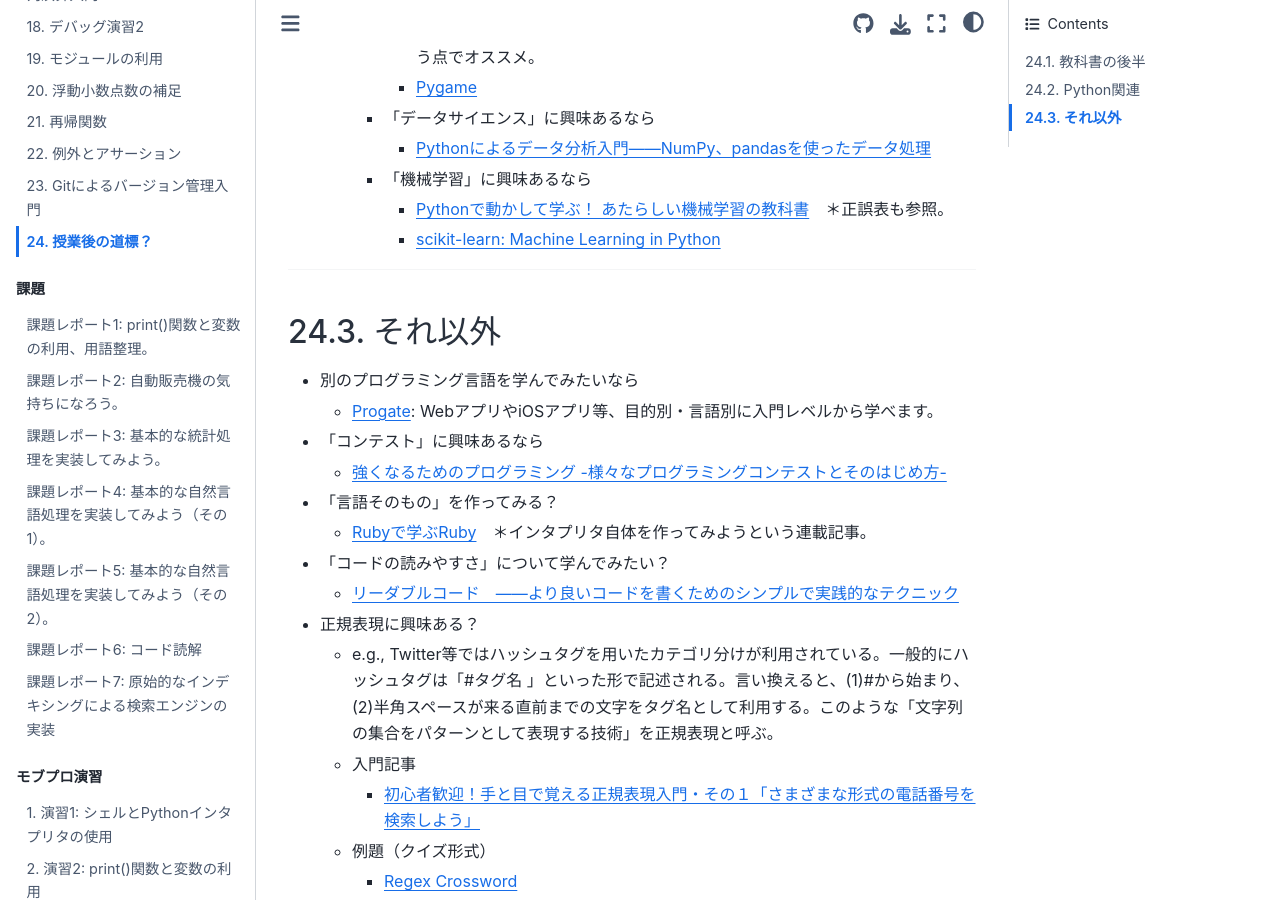
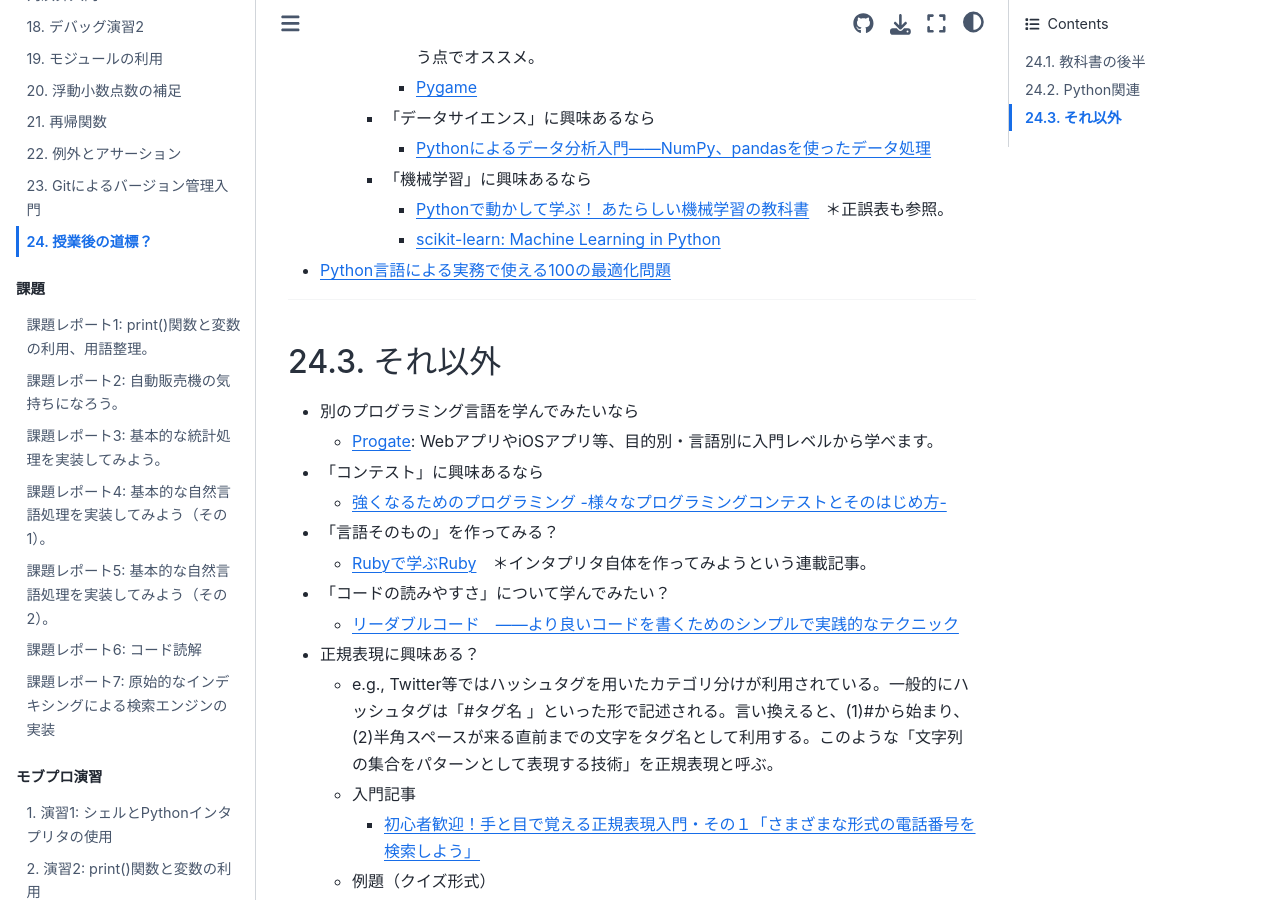
Before and after one commit to naltoma/python_intro2021, a Jupyter Book: the page built from after_this_class.md, in a window 1280 px wide and 900 px high, scrolled down 553 px. Built offline with Jupyter Book 1.0.4 settings and Sphinx 7.4.7 and the Sphinx Book theme 1.1.4, drawn with Linux system fonts in a browser that asks for light colours.

Commit message:
add new ref

```diff
--- a/after_this_class.md
+++ b/after_this_class.md
@@ -15,6 +15,7 @@
     - 「機械学習」に興味あるなら
       - [Pythonで動かして学ぶ！ あたらしい機械学習の教科書](https://www.shoeisha.co.jp/book/detail/9784798144986)　＊正誤表も参照。
       - [scikit-learn: Machine Learning in Python](http://scikit-learn.org/stable/)
+- [Python言語による実務で使える100の最適化問題](https://mikiokubo.github.io/opt100/)
 
 ---
 ## それ以外
```
